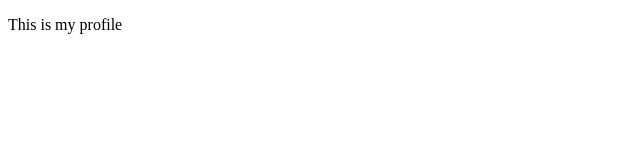
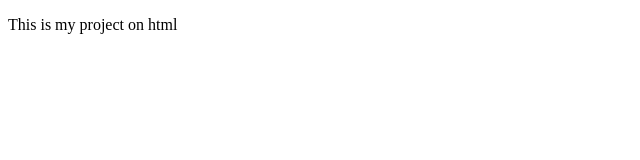
Before and after one commit to izukasomto/hello-word, a plain HTML site: page profile.html in a window 1280 px wide. Shown: the full height of the page, 0-640 px from the left. Drawn offline with Linux system fonts and the light colour scheme.

Commit message:
initial commit

```diff
--- a/profile.html
+++ b/profile.html
@@ -6,7 +6,7 @@
     <title>My Profile</title>
 </head>
 <body>
-    <P>This is my profile </P>
+    <P>This is my project on html </P>
 
 </body>
 </html>
```
